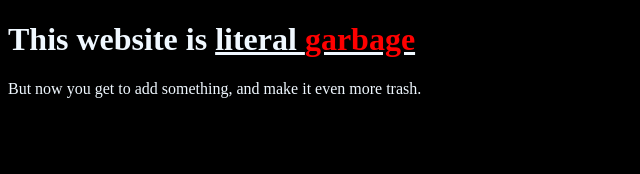
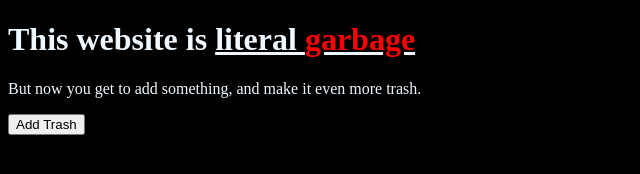
Before and after one commit to NextToZero/LiteralGarbage, a plain HTML site: page index.html in a window 1280 px wide. Shown: the whole page, without its empty margins (0-640 px from the left). Drawn offline with Linux system fonts and the light colour scheme.

Commit message:
Added a button that inserts a paragraph of text into the page. The text is a quote from the movie "The Big Lebowski" by the character Walter Sobchak.

```diff
--- a/index.html
+++ b/index.html
@@ -6,7 +6,9 @@
 
 <body>
     <p> But now you get to add something, and make it even more trash.</p>
-
+    <div>
+        <button onclick="addTrash()"> Add Trash </button>
+    </div>
 </body>
 
 
@@ -51,6 +53,16 @@ function colorcycle(){
 
 }
 
+//the onclick function for the button
+function addTrash(){
+    //create a new paragraph
+    var newP = document.createElement("p");
+    //set the text of the paragraph to "more trash"
+    newP.innerHTML = "more trash";
+    //add the paragraph to the body
+    document.body.appendChild(newP);
+}
+
 
 
 </script>
```
